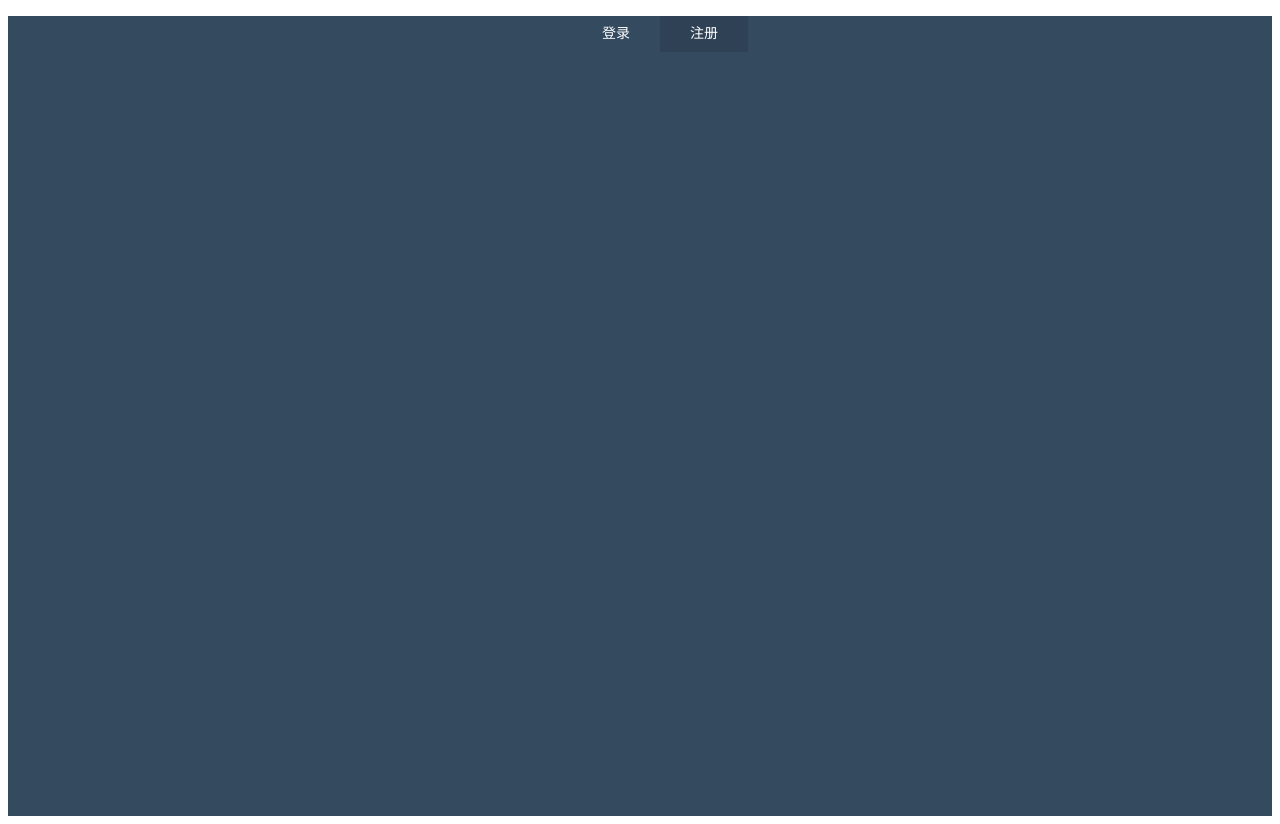
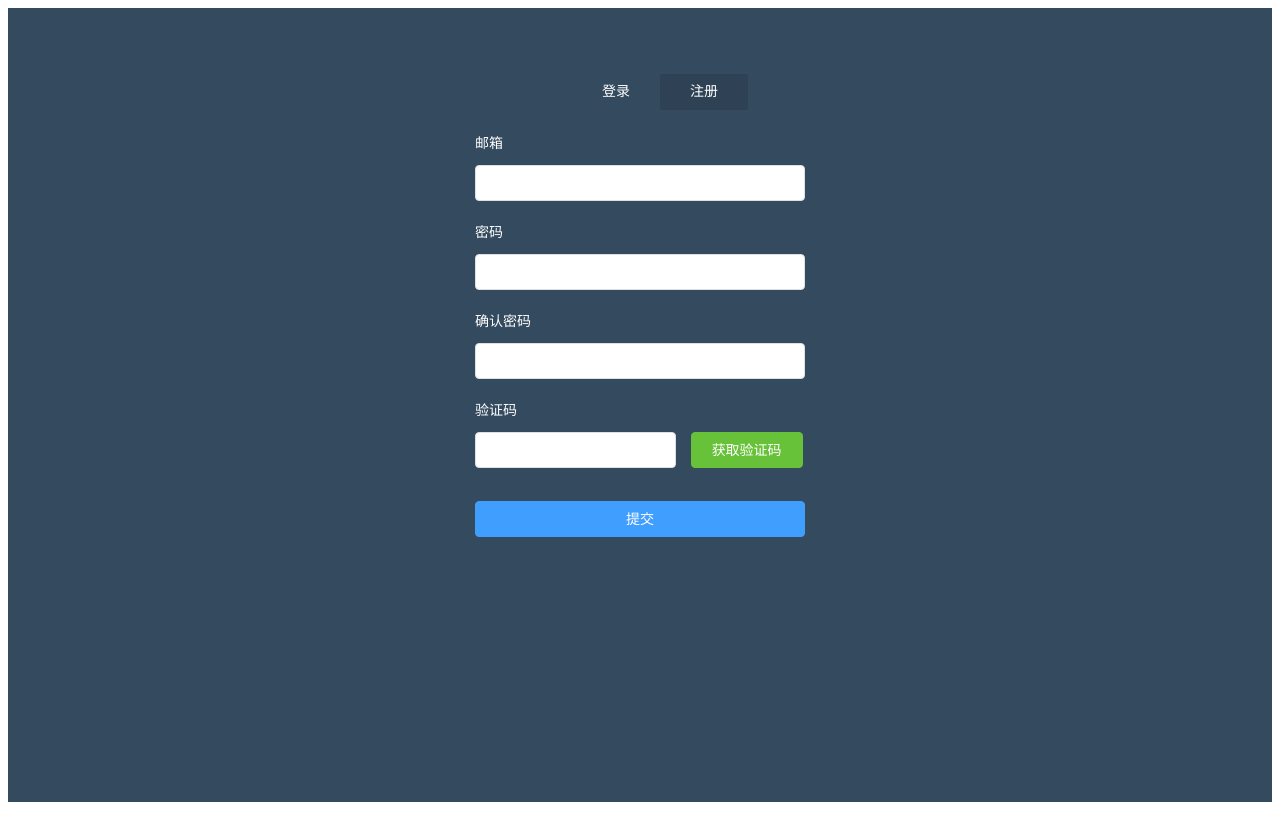
Before and after one commit to qiunanya/vue-admin, a Vue app: page /#/login in a window 1280 px wide. Both pictures are taken after a click on the item "注册". Built offline with nearby package versions, Linux system fonts and the light colour scheme.

Commit message:
登录和注册页设计、表单数据格式校验、校验函数单独提取

```diff
--- /dev/null
+++ b/src/utils/validate.js
@@ -0,0 +1,28 @@
+
+/**校验特殊字符 */
+export function stripscript(str){
+    var pattern = new RegExp("[`~!@#$^&*()=|{}':;',\\[\\].<>/?~！@#￥……&*（）&;—|{ }【】‘；：”“'。，、？]")
+    var rs = "";
+    for (var i = 0;i < str.length; i++) {
+    rs = rs + str.substr(i, 1).replace(pattern, '');
+    }
+    return rs;
+}
+
+/**验证邮箱 */
+export function validateEmail(value){
+    let reg = /^([a-zA-Z]|[0-9])(\w|\-)+@[a-zA-Z0-9]+\.([a-zA-Z]{2,4})$/;
+    return !reg.test(value)? false:true;
+}
+
+/**验证密码 6-20位 数字+字母 */
+export function validatePassWord(value){
+    let reg = /^(?!\D+$)(?![^a-zA-Z]+$)\S{6,20}$/;
+    return !reg.test(value)? false:true;
+}
+
+/**验证码校验 */
+export function validateCode(value){
+    let reg = /^[a-z0-9]{6}$/;
+    return !reg.test(value)? false:true;
+}
--- a/src/views/login/index.vue
+++ b/src/views/login/index.vue
@@ -6,31 +6,150 @@
             {{item.title}}
           </li>
         </ul>
+
+        <!-- 登录表单 -->
+        <el-form :model="userForm" status-icon :rules="rules" size="medium" ref="userForm" class="login-Form">
+          <el-form-item prop="username" class="item-form">
+            <label>邮箱</label>
+            <el-input type="text" v-model="userForm.username" autocomplete="off"></el-input>
+          </el-form-item>
+          <el-form-item prop="password" class="item-form">
+            <label>密码</label>
+            <el-input type="password" v-model="userForm.password" autocomplete="off" minlength="6" maxlength="20"></el-input>
+          </el-form-item>
+          <el-form-item prop="pwds" class="item-form" v-if="condition">
+            <label>确认密码</label>
+            <el-input type="password" v-model="userForm.pwds" autocomplete="off" minlength="6" maxlength="20"></el-input>
+          </el-form-item>
+          <el-form-item prop="code" class="item-form">
+            <label>验证码</label>
+            <el-row :gutter="15">
+              <el-col :span="15">
+                <el-input type="text" v-model="userForm.code"></el-input>
+              </el-col>
+              <el-col :span="9">
+                <el-button type="success" class="block">获取验证码</el-button>
+              </el-col>
+            </el-row>
+          </el-form-item>
+          <el-form-item>
+            <el-button type="primary" @click="submitForm('userForm')" class="submit-btn top-19">提交</el-button>
+          </el-form-item>
+        </el-form>
+
       </div>
   </div>
 </template>
 
 <script>
+import { stripscript,validateEmail,validatePassWord,validateCode} from '@/utils/validate'
 export default {
     name:'login',
     components:{},
     data(){
+      //邮箱验证
+      var validateUserName = (rule, value, callback) => {
+        if (value === '') {
+          callback(new Error('请输入邮箱'));
+        }else if (!validateEmail(value)) {
+            callback(new Error('邮箱格式错误！'));
+        }else{
+            callback();
+          }
+
+      };
+      // 密码校验
+      var validatePass = (rule, value, callback) => {
+        this.userForm.password = stripscript(value);
+        value = this.userForm.password;
+        if (value === '') {
+          callback(new Error('请输入密码'));
+        }else if(!validatePassWord(value)){
+          callback(new Error('密码为6-20位的数字+字母！'));
+        }else{
+            callback();
+        }
+      };
+      var validatePwds = (rule, value, callback) => {
+        this.userForm.pwds = stripscript(value);
+        value = this.userForm.pwds;
+        if (value === '') {
+          callback(new Error('请再次输入密码'));
+        }else if(value !==this.userForm.password){
+          callback(new Error('两次密码不一致，请重新输入'));
+        }else{
+            callback();
+        }
+      };
+
+       //验证码校验
+       var checkCode = (rule, value, callback) => {
+         this.userForm.code = stripscript(value);
+         value = this.userForm.code;
+        if (value=='') {
+          callback(new Error('请输入验证码！'));
+        }else if (!validateCode(value)) {
+          callback(new Error('验证码格式有误！必须为6位'));
+        } else {
+          callback();
+        }
+      };
+
         return {
+            condition:false,
             menuTab:[
               {id:1,title:'登录', isActive:true},
               {id:2,title:'注册', isActive:false},
             ],
+             userForm: {
+              username: '',
+              password: '',
+              pwds:'',
+              code: ''
+            },
+        rules: {
+          username: [
+            { validator: validateUserName, trigger: 'blur' }
+          ],
+          password: [
+            { validator: validatePass, trigger: 'blur' }
+          ],
+          pwds: [
+            { validator: validatePwds, trigger: 'blur' }
+          ],
+          code: [
+            { validator: checkCode, trigger: 'blur' }
+          ]
+        }
 
         }
     },
     watch:{},
     props:{},
     methods:{
+      //登录
+      submitForm(formName) {
+        this.$refs[formName].validate((valid) => {
+          if (valid) {
+            console.log(this.userForm)
+            alert('submit!');
+          } else {
+            console.log('error submit!!');
+            return false;
+          }
+        });
+      },
       toggleMenu(item,index){
          this.menuTab.forEach(el=>{
            el.isActive = false;
          })
-         item.isActive = true;
+          item.isActive = true;
+         if (index==0) {
+           this.condition = false;
+         } else {
+           this.condition = true;
+         }
+
       }
     },
     mounted(){},
@@ -40,11 +159,15 @@ export default {
 
 <style lang="less" scope>
   .login{
+     background:#344a5f;
+     height: 93vh;
+     padding-top: 50px;
+     .el-input__suffix{
+       color: green;
+     }
      .active{
        background-color: rgba(0, 0, 0, .1);//百分之十的透明度
      }
-     background:#344a5f;
-     height: 100vh;
      .login-wrap{
        width: 330px;
        margin: auto;
@@ -62,6 +185,30 @@ export default {
 
          }
        }
+      .login-Form{
+        margin-top: 15px;
+        label{
+          display: block;
+          margin-bottom: 3px;
+          font-size: 14px;
+          color:#ffffff;
+        }
+        .item-form{
+          margin-bottom: 13px;
+        }
+        .submit-btn{
+          display: block;
+          width: 100%;
+        }
+        .top-19{
+          margin-top: 19px;
+        }
+        .block{
+          display: block;
+        }
+      }
+
+
   }
 
 </style>
--- a/vue.config.js
+++ b/vue.config.js
@@ -33,7 +33,7 @@ module.exports = {
             alias: {
                 'vue': 'vue/dist/vue.js',
                 '@': path.resolve(__dirname, './src'),
-                '@c': path.resolve(__dirname, './src/components')
+                '@components': path.resolve(__dirname, './src/components')
             }
         }
     },
```
